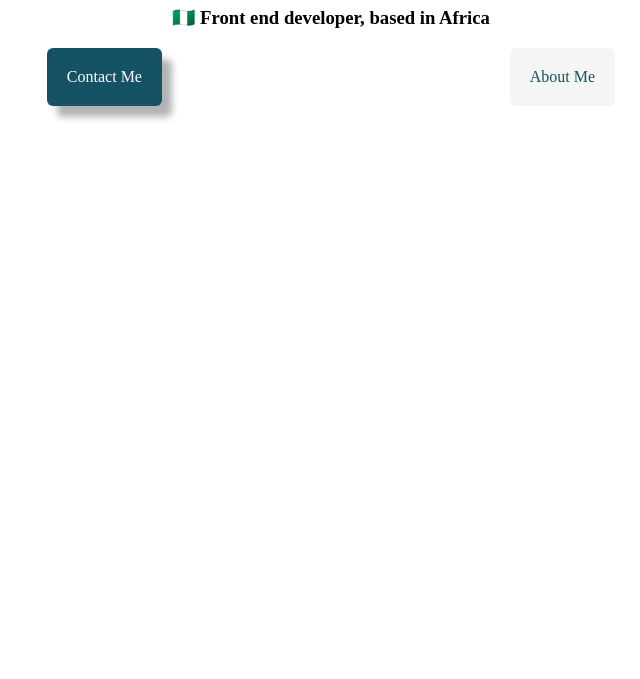
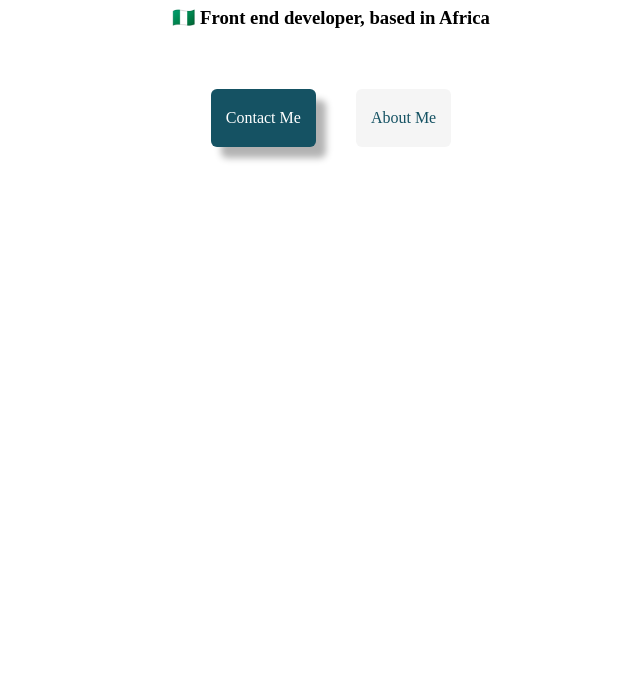
Before and after one commit to UmmSultee/Portfolio, a website: page index.html in a window 1280 px wide. Shown: the part 121-800 px from the top of the page, without its empty margins (309-949 px from the left). Drawn offline with Linux system fonts and the light colour scheme.

Commit message:
improvements

```diff
--- a/style.css
+++ b/style.css
@@ -17,12 +17,15 @@ h3 {
 
 .links {
   display: flex;
-  justify-content: space-evenly;
+  justify-content: center;
+  margin-top: 40px;
+
 }
 
 #contact-me {
   background: var(--primary-color);
-  padding: 20px;
+  margin: 20px;
+  padding: 20px 15px;
   color: white;
   box-shadow: var(--box-shadow);
   border-radius: var(--border-radius);
@@ -31,7 +34,8 @@ h3 {
 #about-me {
   background: whitesmoke;
   text-decoration: var(--text-decoration);
-  padding: 20px;
+  padding: 20px 15px;
+  margin: 20px;
   color: var(--primary-color);
   border-radius: var(--border-radius);
 }
```
Also changed, not shown: index.html (+2 -0 lines).
